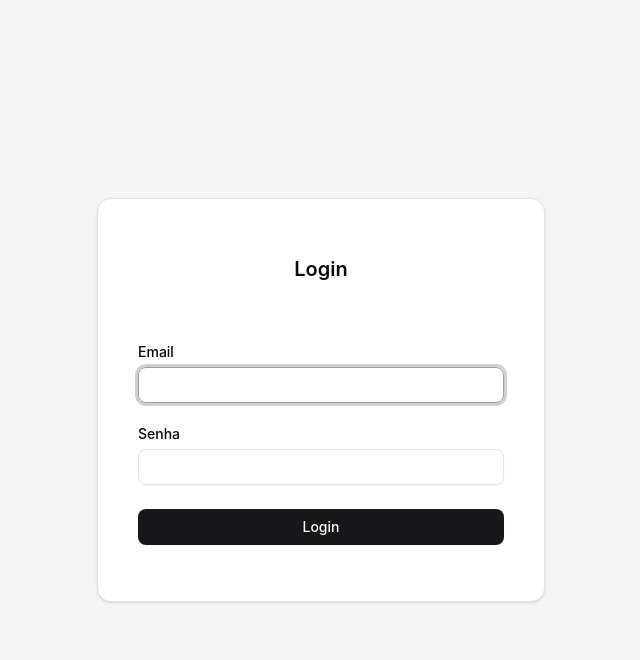
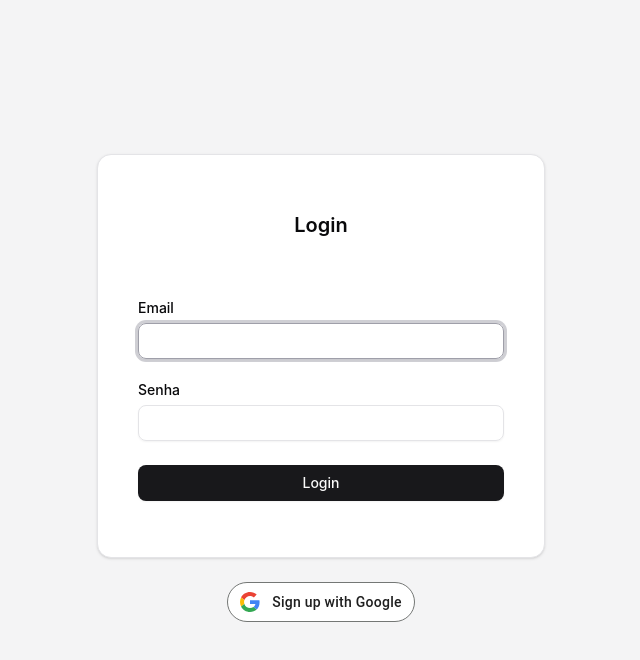
Before and after one commit to assmannsilva/teach-smith-front, a Vue app: page / in a window 1280 px wide. Shown: the top 660 px of the page, without its empty margins (319-959 px from the left). Built offline with nearby package versions, Linux system fonts and the light colour scheme; no server answers; the HTML template or start-up script is replaced by a standard one.

Commit message:
fat: login via google

```diff
--- /dev/null
+++ b/src/components/GoogleLoginButton.vue
@@ -0,0 +1,127 @@
+<script setup lang="ts">
+import { useLogin } from '@/composables/useLogin';
+const { submitGoogleLogin, isLoading } = useLogin()
+</script>
+<template>
+    <button class="gsi-material-button"  @click="submitGoogleLogin" :disabled="isLoading">
+        <div class="gsi-material-button-state"></div>
+        <div class="gsi-material-button-content-wrapper">
+            <div class="gsi-material-button-icon">
+            <svg version="1.1" xmlns="http://www.w3.org/2000/svg" viewBox="0 0 48 48" xmlns:xlink="http://www.w3.org/1999/xlink" style="display: block;">
+                <path fill="#EA4335" d="M24 9.5c3.54 0 6.71 1.22 9.21 3.6l6.85-6.85C35.9 2.38 30.47 0 24 0 14.62 0 6.51 5.38 2.56 13.22l7.98 6.19C12.43 13.72 17.74 9.5 24 9.5z"></path>
+                <path fill="#4285F4" d="M46.98 24.55c0-1.57-.15-3.09-.38-4.55H24v9.02h12.94c-.58 2.96-2.26 5.48-4.78 7.18l7.73 6c4.51-4.18 7.09-10.36 7.09-17.65z"></path>
+                <path fill="#FBBC05" d="M10.53 28.59c-.48-1.45-.76-2.99-.76-4.59s.27-3.14.76-4.59l-7.98-6.19C.92 16.46 0 20.12 0 24c0 3.88.92 7.54 2.56 10.78l7.97-6.19z"></path>
+                <path fill="#34A853" d="M24 48c6.48 0 11.93-2.13 15.89-5.81l-7.73-6c-2.15 1.45-4.92 2.3-8.16 2.3-6.26 0-11.57-4.22-13.47-9.91l-7.98 6.19C6.51 42.62 14.62 48 24 48z"></path>
+                <path fill="none" d="M0 0h48v48H0z"></path>
+            </svg>
+            </div>
+            <span class="gsi-material-button-contents">Sign up with Google</span>
+            <span style="display: none;">Sign up with Google</span>
+        </div>
+    </button>
+</template>
+<style scoped>
+.gsi-material-button {
+  -moz-user-select: none;
+  -webkit-user-select: none;
+  -ms-user-select: none;
+  -webkit-appearance: none;
+  background-color: WHITE;
+  background-image: none;
+  border: 1px solid #747775;
+  -webkit-border-radius: 20px;
+  border-radius: 20px;
+  -webkit-box-sizing: border-box;
+  box-sizing: border-box;
+  color: #1f1f1f;
+  cursor: pointer;
+  font-family: 'Roboto', arial, sans-serif;
+  font-size: 14px;
+  height: 40px;
+  letter-spacing: 0.25px;
+  outline: none;
+  overflow: hidden;
+  padding: 0 12px;
+  position: relative;
+  text-align: center;
+  -webkit-transition: background-color .218s, border-color .218s, box-shadow .218s;
+  transition: background-color .218s, border-color .218s, box-shadow .218s;
+  vertical-align: middle;
+  white-space: nowrap;
+  width: auto;
+  max-width: 400px;
+  min-width: min-content;
+}
+
+.gsi-material-button .gsi-material-button-icon {
+  height: 20px;
+  margin-right: 12px;
+  min-width: 20px;
+  width: 20px;
+}
+
+.gsi-material-button .gsi-material-button-content-wrapper {
+  -webkit-align-items: center;
+  align-items: center;
+  display: flex;
+  -webkit-flex-direction: row;
+  flex-direction: row;
+  -webkit-flex-wrap: nowrap;
+  flex-wrap: nowrap;
+  height: 100%;
+  justify-content: space-between;
+  position: relative;
+  width: 100%;
+}
+
+.gsi-material-button .gsi-material-button-contents {
+  -webkit-flex-grow: 1;
+  flex-grow: 1;
+  font-family: 'Roboto', arial, sans-serif;
+  font-weight: 500;
+  overflow: hidden;
+  text-overflow: ellipsis;
+  vertical-align: top;
+}
+
+.gsi-material-button .gsi-material-button-state {
+  -webkit-transition: opacity .218s;
+  transition: opacity .218s;
+  bottom: 0;
+  left: 0;
+  opacity: 0;
+  position: absolute;
+  right: 0;
+  top: 0;
+}
+
+.gsi-material-button:disabled {
+  cursor: default;
+  background-color: #ffffff61;
+  border-color: #1f1f1f1f;
+}
+
+.gsi-material-button:disabled .gsi-material-button-contents {
+  opacity: 38%;
+}
+
+.gsi-material-button:disabled .gsi-material-button-icon {
+  opacity: 38%;
+}
+
+.gsi-material-button:not(:disabled):active .gsi-material-button-state,
+.gsi-material-button:not(:disabled):focus .gsi-material-button-state {
+  background-color: #303030;
+  opacity: 12%;
+}
+
+.gsi-material-button:not(:disabled):hover {
+  -webkit-box-shadow: 0 1px 2px 0 rgba(60, 64, 67, .30), 0 1px 3px 1px rgba(60, 64, 67, .15);
+  box-shadow: 0 1px 2px 0 rgba(60, 64, 67, .30), 0 1px 3px 1px rgba(60, 64, 67, .15);
+}
+
+.gsi-material-button:not(:disabled):hover .gsi-material-button-state {
+  background-color: #303030;
+  opacity: 8%;
+}
+</style>
--- a/src/composables/useLogin.ts
+++ b/src/composables/useLogin.ts
@@ -16,10 +16,15 @@
     }
   }
 
+  async function submitGoogleLogin() {
+    await auth.loginWithGoogle();
+  }
+
   return {
     email,
     password,
     submitLogin,
+    submitGoogleLogin,
     isLoading,
     errorMessage: error
   };
--- a/src/services/auth.service.ts
+++ b/src/services/auth.service.ts
@@ -26,6 +26,17 @@
         return { success: false, message: 'An unexpected error occurred' };
     }
   }
+
+  public async loginWithGoogle(): Promise<LoginResult> {
+    try {
+      const { data } = await this.api.get('google-auth/generate-login-url');
+      window.location.href = data.url;
+      return { success: true, message: 'Redirecting to Google...' };
+    } catch (error: any) {
+      return { success: false, message: 'Failed to initiate Google login' };
+    }
+  }
+
 }
 
 export default new AuthService();
--- a/src/stores/auth.store.ts
+++ b/src/stores/auth.store.ts
@@ -17,5 +17,15 @@
             this.isLoading = false;
             return result;
         },
+
+        async loginWithGoogle(): Promise<LoginResult> {
+            this.isLoading = true;
+            this.error = null;
+            const result = await authService.loginWithGoogle();
+            this.error = result.success ? null : result.message;
+            this.isLoading = false;
+            return result;
+        }
+
     },
 });
--- a/src/views/LoginView.vue
+++ b/src/views/LoginView.vue
@@ -1,12 +1,29 @@
 <script setup lang="ts">
+import GoogleLoginButton from '@/components/GoogleLoginButton.vue';
 import LoginCard from '@/components/LoginCard.vue'
+import { computed } from 'vue';
+import { useRoute } from 'vue-router';
+import Error from '@/components/ui/Error.vue';
+
+const route = useRoute();
+const urlErrorMessage = computed(() => {
+  const error = route.query.error;
+  return typeof error === 'string' ? error : undefined;
+});
 
 </script>
 
 <template>
   <div class="flex min-h-svh flex-col items-center justify-center gap-6 bg-muted p-6 md:p-10">
     <div class="flex w-full max-w-md flex-col gap-6">
+
       <LoginCard />
+      <div class="mx-auto">
+        <GoogleLoginButton />
+      </div>
+      <div class="flex flex-col items-center">
+        <Error :message="urlErrorMessage ?? ''" />
+      </div>
     </div>
   </div>
 </template>
```
